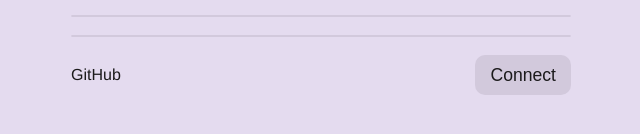
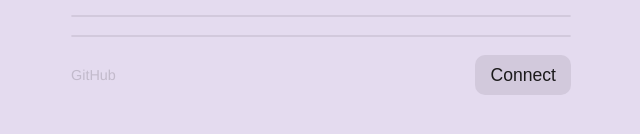
Before and after one commit to b4b0y4/pool, a plain HTML site: page index.html in a window 1280 px wide. Shown: the part 442-576 px from the top of the page, 319-959 px from the left. Drawn offline with Linux system fonts and the light colour scheme; a script that the page names is missing.

Commit message:
Update GitHub link style for color and font size

```diff
--- a/index.html
+++ b/index.html
@@ -273,9 +273,9 @@
         align-items: center;
       }
       .github-link {
-        color: var(--color-txt);
+        color: var(--btn-color-hvr);
         text-decoration: none;
-        font-weight: 500;
+        font-size: 0.9em;
       }
       .github-link:hover {
         text-decoration: underline;
```
